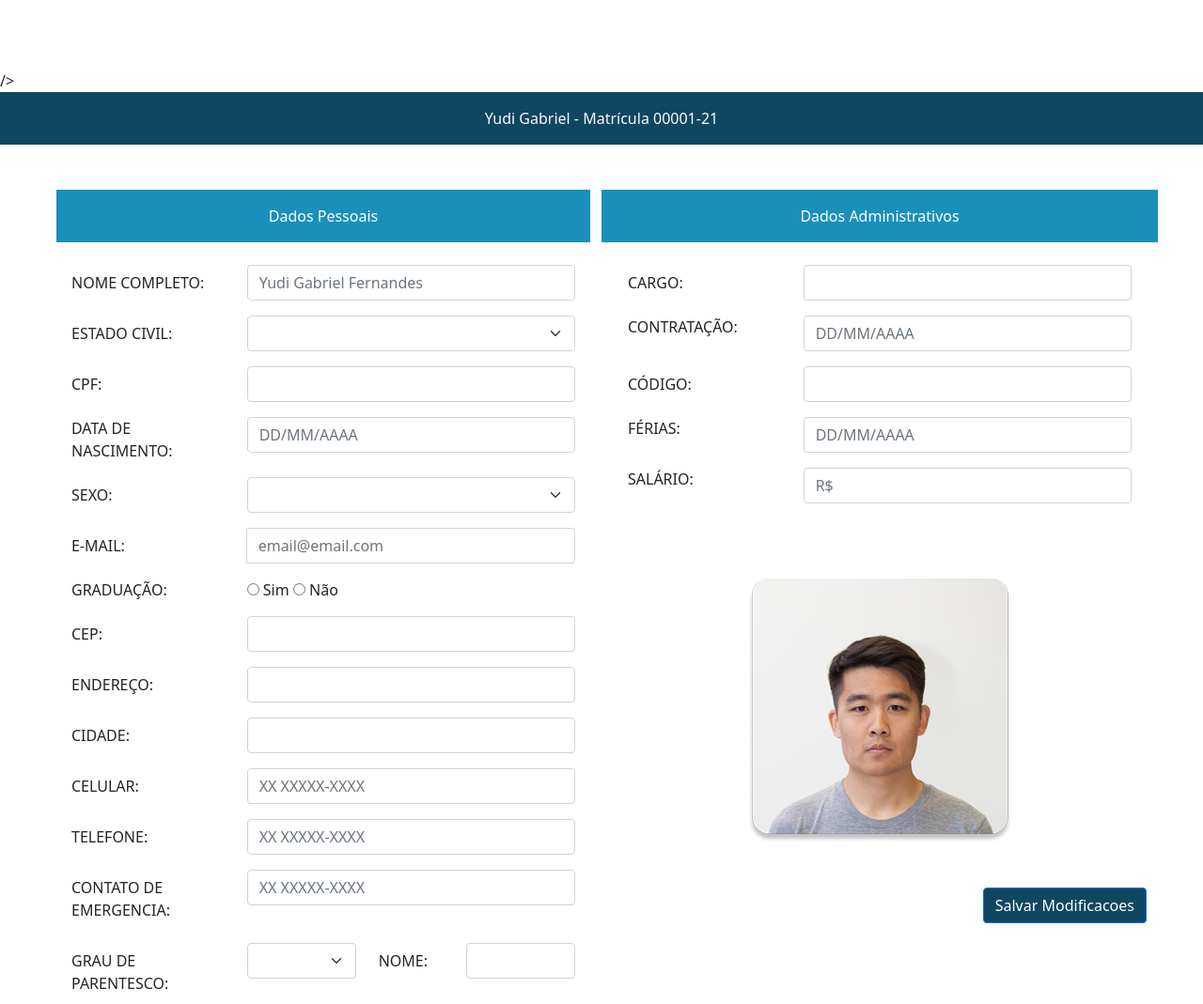
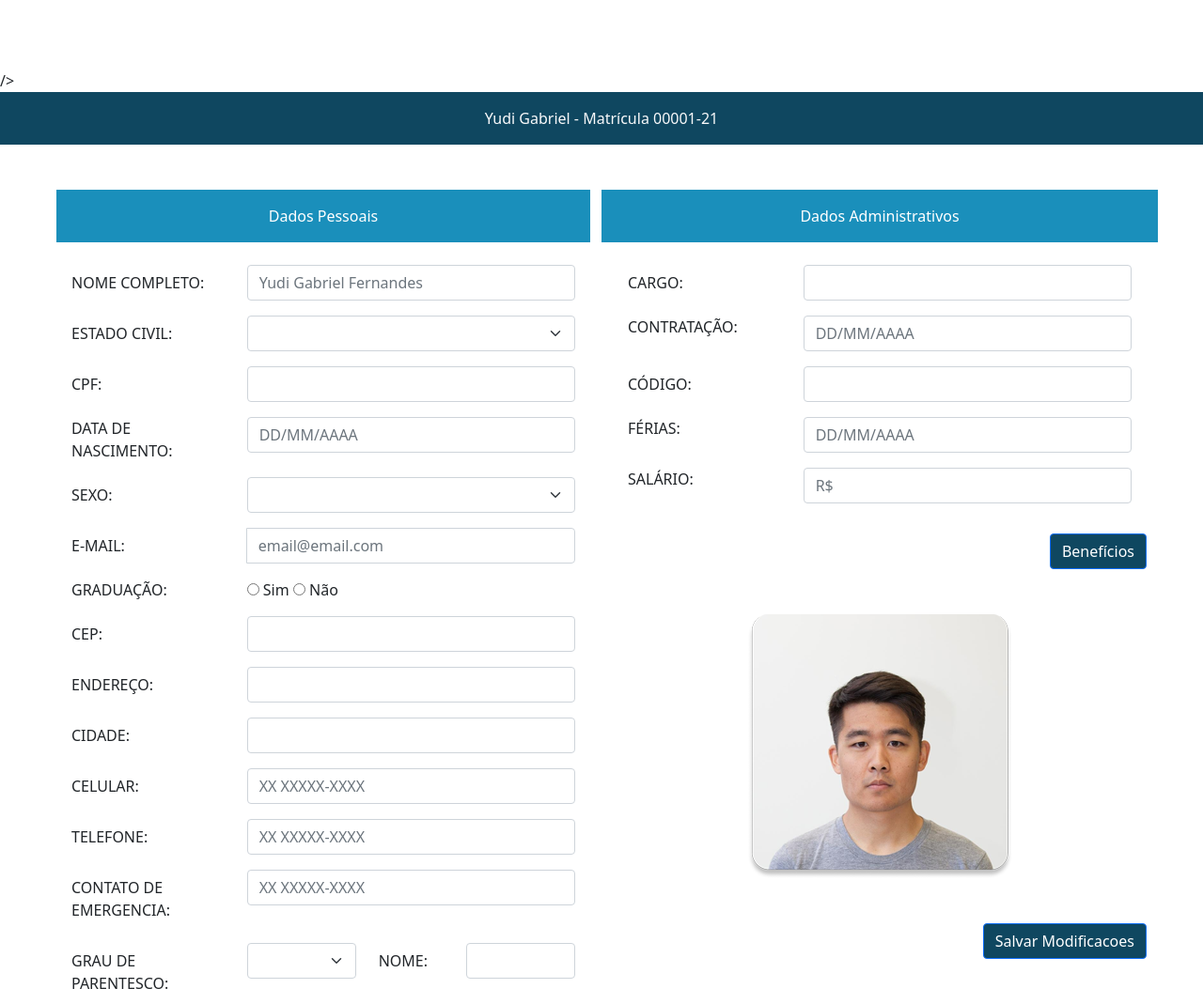
Before and after one commit to Joao00hub/rhweb-desktop, a plain HTML site: page TelaCadastro.html in a window 1280 px wide. Shown: the top 1069 px of the page at 94% size. Drawn offline with nearby package versions, Linux system fonts and the light colour scheme; files that its build step writes are made by us from their sources; some icons are missing; files whose address does not match are found by name.

Commit message:
Update TelaCadastro.html

```diff
--- a/TelaCadastro.html
+++ b/TelaCadastro.html
@@ -238,6 +238,11 @@
             </div>
           </div>
         </div>
+        <div class="d-flex justify-content-end">
+            <button class="btn btn-primary cor-principal-bg" type="submit">
+              Benefícios
+            </button>
+          </div>
         <div>
           <img src="/Users/vanessa.camilo/Downloads/rhweb-desktop-master/IMG/Yudi.png" class="rounded mx-auto my-5 d-block" alt="" />
         </div>
```
